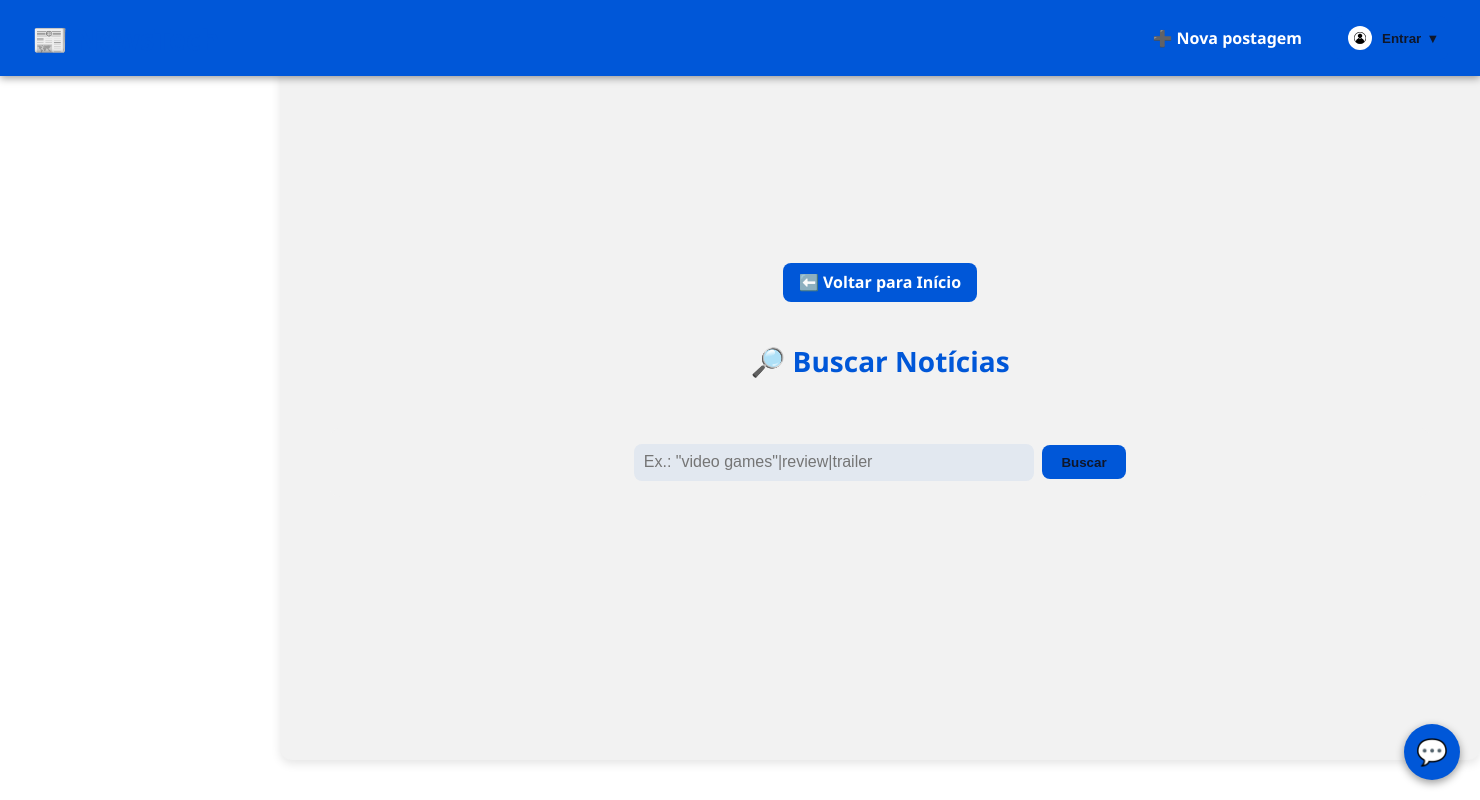
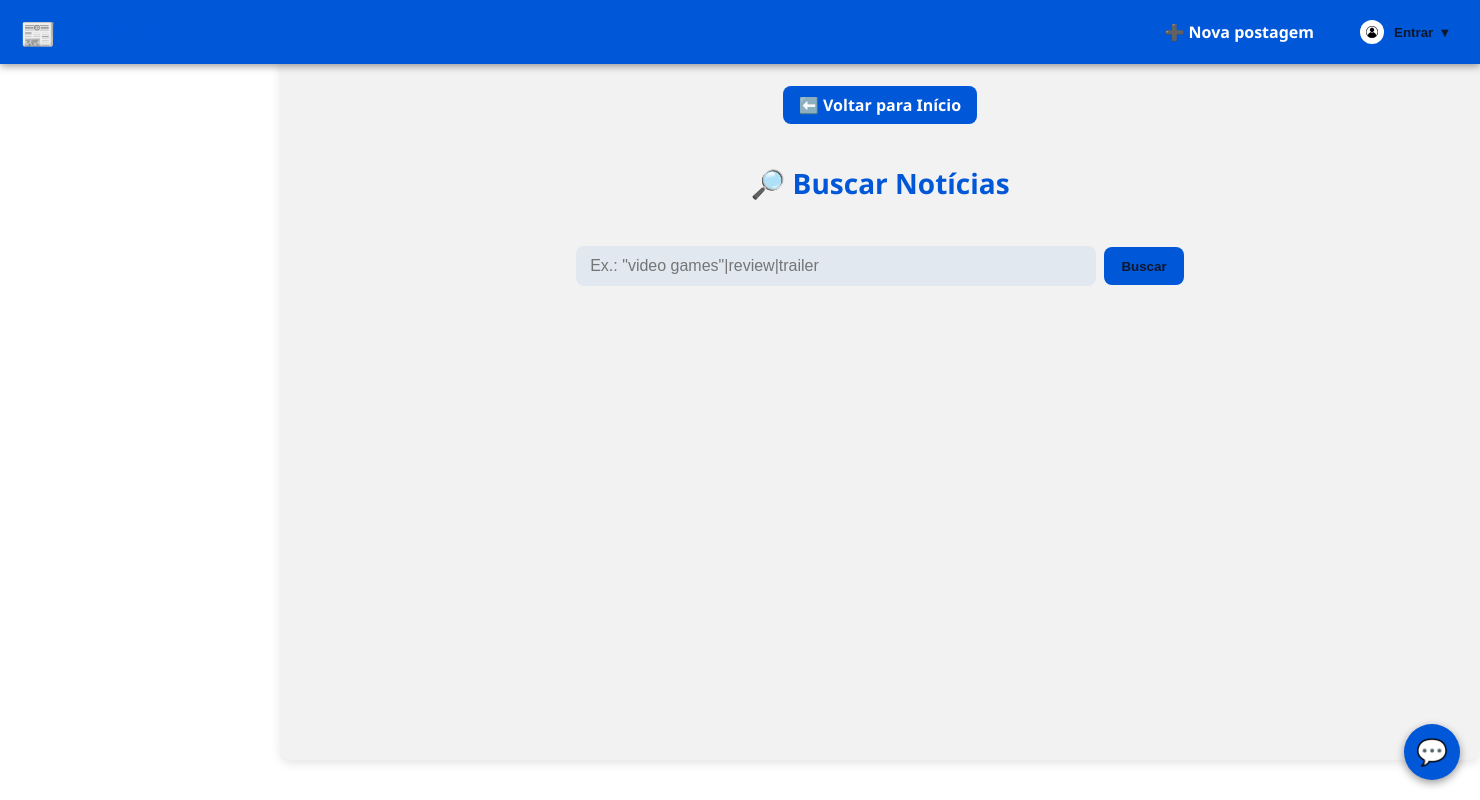
Before and after one commit to Diegames10/NewsTechApp, a Flask app: page /buscar-chat in a window 1480 px wide. Run offline with Flask 3, Linux system fonts and the light colour scheme; parts of the project's set-up code (start-up, migrations or seed data) failed here and were passed over; some libraries are stand-ins or nearby versions.

Commit message:
Update news.html

```diff
--- a/login_app/templates/news.html
+++ b/login_app/templates/news.html
@@ -19,92 +19,109 @@
   <meta name="theme-color" content="#ffffff">
 
   <style>
-    /* ======== LAYOUT CENTRALIZADO DA PÁGINA NEWS ======== */
-
-    /* Mantém o cabeçalho fixo e estilizado */
-    header {
-      background: #1e293b;
-      color: #f1f5f9;
-      padding: 1rem 2rem;
-      display: flex;
-      align-items: center;
-      justify-content: space-between;
-      box-shadow: 0 2px 8px rgba(0, 0, 0, .4);
-      position: fixed;     /* fixo no topo */
-      top: 0;
-      left: 0;
-      width: 100%;
-      z-index: 300;
+      /* ===== BASE ===== */
+      :root{ --header-h: 64px; }
+      body{
+        margin:0;
+        background:#0f172a; color:#f1f5f9;
+        font-family:"Segoe UI",system-ui,-apple-system,sans-serif;
       }
 
-    /* O corpo abaixo do header */
-    body {
-      margin: 0;
-      background: #0f172a;
-      color: #f1f5f9;
-      font-family: "Segoe UI", system-ui, -apple-system, sans-serif;
-      min-height: 100vh;
-      display: flex;
-      flex-direction: column;
+      /* Header fixo (já tinha) */
+      header{
+        position:fixed; inset:0 0 auto 0; height:var(--header-h);
+        display:flex; align-items:center; justify-content:space-between;
+        background:#1e293b; color:#f1f5f9; padding:0 1.25rem;
+        box-shadow:0 2px 8px rgba(0,0,0,.4); z-index:300;
       }
 
-    /* O conteúdo principal ocupa o restante da tela */
-    main {
-      flex: 1;
-      display: flex;
-      justify-content: center;  /* centraliza horizontal */
-      align-items: center;      /* centraliza vertical */
-      padding-top: 90px;        /* espaço pro header fixo */
-      padding-bottom: 40px;
+      /* Main ocupa a tela, respeitando o header */
+      main{
+        padding-top: calc(var(--header-h) + 16px);
+        padding-bottom: 24px;
       }
 
-    /* Bloco central (caixa da busca + resultados) */
-    .news-wrap {
-      width: min(700px, 90%);
-      background: #1e293b;
-      border-radius: 12px;
-      box-shadow: 0 4px 10px rgba(0, 0, 0, .4);
-      padding: 2rem;
-      text-align: center;
+      /* ===== CONTAINERS CENTRAIS ===== */
+      .page{
+        display:flex; justify-content:center;
+        padding-inline: clamp(12px, 4vw, 24px);
+      }
+      .container{
+        width:min(1200px, 100%);          /* limita a largura total */
+        margin-inline:auto;
       }
 
-    /* Título e formulário */
-    h1 {
-      color: #38bdf8;
-      margin-bottom: 1rem;
+      /* ===== TÍTULO + VOLTAR ===== */
+      h1{
+        text-align:center; color:#38bdf8;
+        margin: .25rem 0 1rem;
+        font-size:clamp(1.1rem, 1.5vw + .8rem, 1.8rem);
+      }
+      .btn{
+        display:inline-block; text-decoration:none;
+        background:#38bdf8; color:#0f172a; font-weight:700;
+        padding:10px 16px; border-radius:8px;
       }
 
-    form.search {
-      display: flex;
-      gap: 0.5rem;
-      justify-content: center;
-      flex-wrap: wrap;
+      /* ===== BUSCA ===== */
+      .search{
+        display:flex; gap:.5rem; align-items:center; justify-content:center;
+        background:#0b1220; border-radius:10px;
+        padding:.75rem; margin:0 auto 1rem;
+        width:min(1000px,100%);
+      }
+      .search input{
+        flex:1; min-width:220px; max-width:520px;
+        padding:.7rem .9rem; border:none; border-radius:8px;
+        background:#162036; color:#fff;
+      }
+      .search button{
+        padding:.7rem 1.1rem; border:none; border-radius:8px;
+        background:#38bdf8; color:#0f172a; font-weight:700; cursor:pointer;
+        transition:transform .1s ease, opacity .2s;
+      }
+      .search button:hover{ transform:scale(1.03); opacity:.92; }
+
+      /* ===== GRID DE CARDS ===== */
+      .grid{
+        width:100%;
+        display:grid; gap:clamp(12px, 2vw, 18px);
+        grid-template-columns: repeat(auto-fit, minmax(280px, 1fr));
+        align-items:start;
+        margin-inline:auto;
+      }
+      .card{
+        background:#1e293b; border-radius:12px; padding:1rem;
+        box-shadow:0 2px 6px rgba(0,0,0,.3);
+        display:flex; flex-direction:column; gap:.5rem;
+      }
+      .card .thumb{ width:100%; height:180px; object-fit:cover; border-radius:10px; background:#0b1220; }
+      .card h3{ margin:.25rem 0; font-size:1.02rem; color:#f8fafc; }
+      .card p{ margin:0; color:#cbd5e1; font-size:.94rem; min-height:3.6em; }
+      .card a{ margin-top:auto; color:#38bdf8; text-decoration:none; font-weight:600; }
+
+      /* ===== RESPONSIVIDADE ===== */
+      /* ≥ 1400px: não cresce além do limite, mas dá mais “respiro” interno */
+      @media (min-width:1400px){
+        .container{ width:1200px; }
       }
 
-    /* Campos */
-    form.search input {
-      flex: 1;
-      min-width: 220px;
-      max-width: 400px;
-      padding: 0.6rem;
-      border: none;
-      border-radius: 8px;
-      background: #162036;
-      color: #fff;
+      /* ≤ 1200px: cards levemente menores para caber 3 colunas confortáveis */
+      @media (max-width:1200px){
+        .grid{ grid-template-columns: repeat(auto-fit, minmax(260px, 1fr)); }
       }
-    form.search button {
-      background: #38bdf8;
-      color: #0f172a;
-      border: none;
-      border-radius: 8px;
-      padding: 0.6rem 1.2rem;
-      font-weight: bold;
-      cursor: pointer;
-      transition: all 0.2s ease;
+
+      /* ≤ 900px: busca em coluna; grid 2 colunas quando possível */
+      @media (max-width:900px){
+        .search{ flex-direction:column; align-items:stretch; }
+        .search button{ width:100%; }
+        .grid{ grid-template-columns: repeat(auto-fit, minmax(240px, 1fr)); }
       }
-    form.search button:hover {
-      transform: scale(1.05);
-      opacity: 0.9;
+
+      /* ≤ 560px: 1 coluna; inputs 100% */
+      @media (max-width:560px){
+        .grid{ grid-template-columns: 1fr; }
+        .search input{ min-width:0; max-width:none; }
       }
 
   </style>
```
Lines whose indentation alone changed are shown as unchanged.
